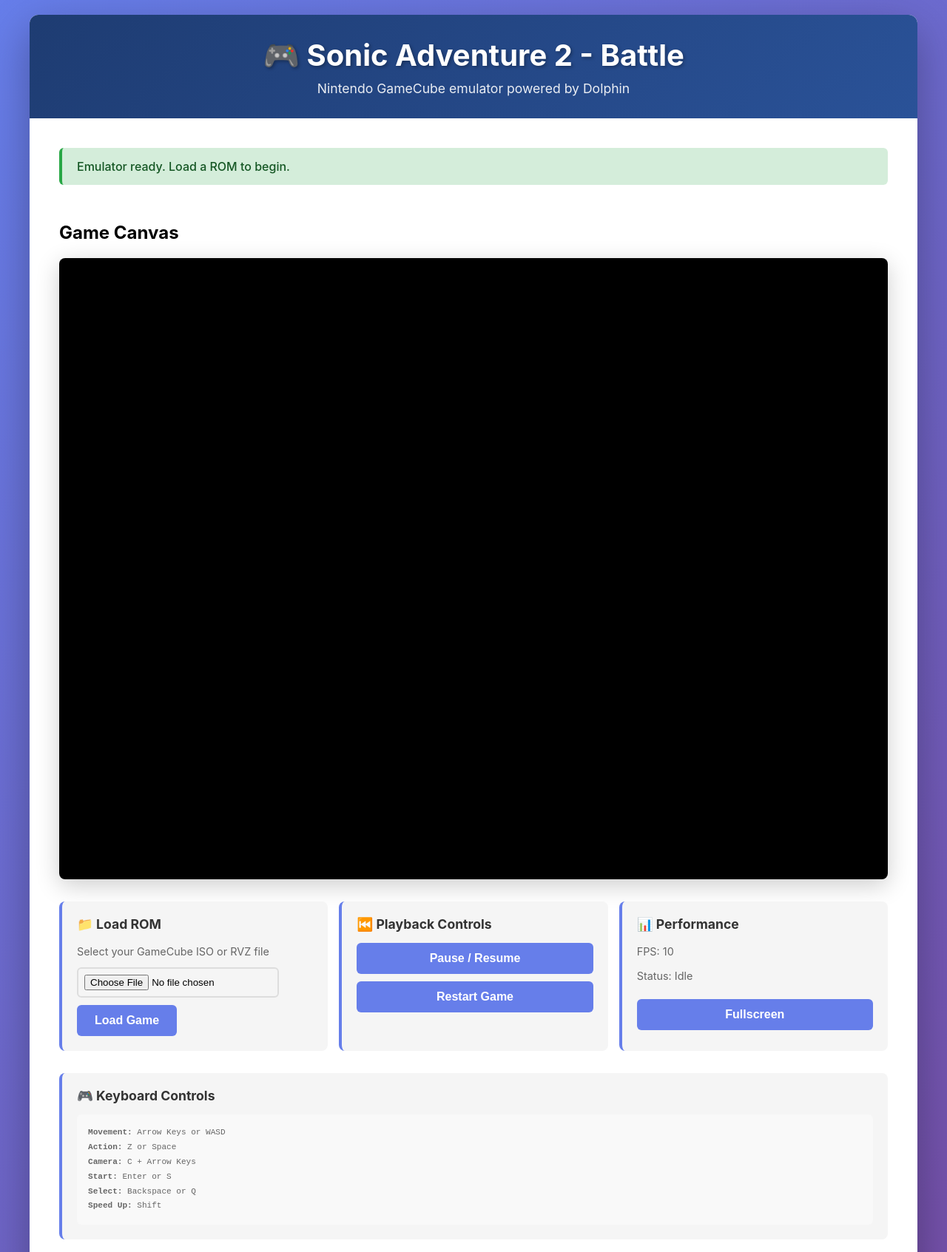
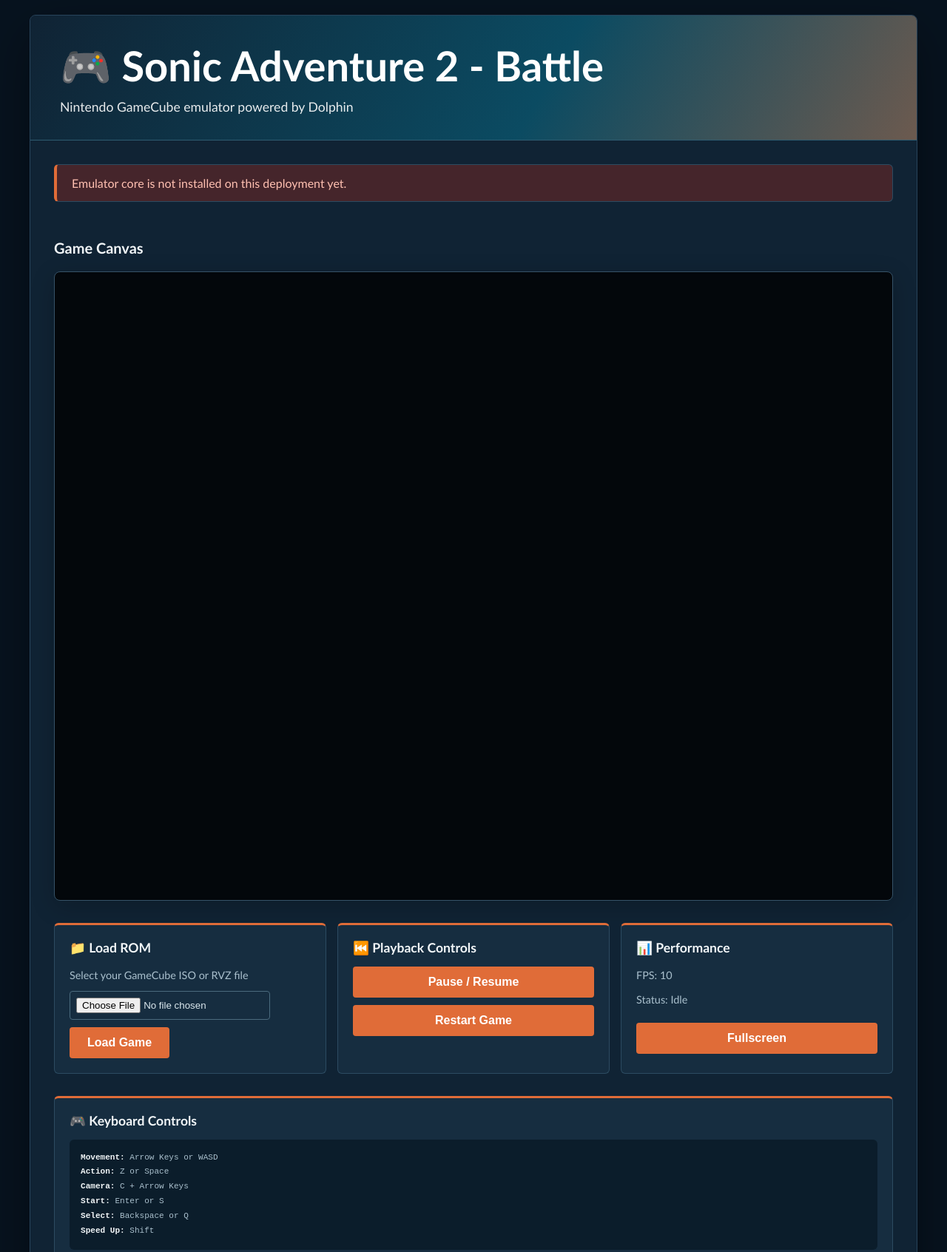
Before and after one commit to Steve-IX/Sonic-Adventure-2-Battle, a website: page web/public/index.html in a window 1280 px wide. Shown: the top 1693 px of the page at 74% size. Drawn offline with Linux system fonts and the light colour scheme.

Commit message:
Fix web player 404 and unavailable emulator state

```diff
--- a/web/public/index.html
+++ b/web/public/index.html
@@ -12,8 +12,8 @@
         }
 
         body {
-            font-family: -apple-system, BlinkMacSystemFont, 'Segoe UI', Roboto, Oxygen, Ubuntu, Cantarell, sans-serif;
-            background: linear-gradient(135deg, #667eea 0%, #764ba2 100%);
+            font-family: "Trebuchet MS", "Segoe UI", sans-serif;
+            background: #07131f;
             min-height: 100vh;
             display: flex;
             flex-direction: column;
@@ -25,23 +25,25 @@
         .container {
             width: 100%;
             max-width: 1200px;
-            background: white;
-            border-radius: 12px;
-            box-shadow: 0 20px 60px rgba(0, 0, 0, 0.3);
+            background: #102334;
+            border: 1px solid #28445b;
+            border-radius: 8px;
+            box-shadow: 0 24px 70px rgba(0, 0, 0, 0.38);
             overflow: hidden;
         }
 
         .header {
-            background: linear-gradient(135deg, #1e3c72 0%, #2a5298 100%);
+            background: linear-gradient(120deg, #102334 0%, #0b4b62 58%, #e06c38 150%);
             color: white;
-            padding: 30px;
-            text-align: center;
+            padding: 34px 40px;
+            text-align: left;
+            border-bottom: 1px solid #2e5b70;
         }
 
         .header h1 {
-            font-size: 2.5em;
+            font-size: clamp(2em, 5vw, 3.5em);
             margin-bottom: 10px;
-            text-shadow: 2px 2px 4px rgba(0, 0, 0, 0.3);
+            letter-spacing: 0;
         }
 
         .header p {
@@ -53,7 +55,7 @@
             display: flex;
             flex-direction: column;
             gap: 30px;
-            padding: 40px;
+            padding: 32px;
         }
 
         .emulator-section {
@@ -63,7 +65,8 @@
         }
 
         .canvas-wrapper {
-            background: #000;
+            background: #03070b;
+            border: 1px solid #365267;
             border-radius: 8px;
             overflow: hidden;
             aspect-ratio: 4/3;
@@ -86,31 +89,32 @@
         }
 
         .control-group {
-            background: #f5f5f5;
+            background: #162d40;
             padding: 20px;
-            border-radius: 8px;
-            border-left: 4px solid #667eea;
+            border: 1px solid #2c4b61;
+            border-radius: 6px;
+            border-top: 3px solid #e06c38;
         }
 
         .control-group h3 {
             margin-bottom: 15px;
-            color: #333;
+            color: #f2f6f8;
             font-size: 1.1em;
         }
 
         .control-group p {
             font-size: 0.9em;
-            color: #666;
+            color: #aac0cd;
             line-height: 1.6;
             margin-bottom: 10px;
         }
 
         button {
-            background: #667eea;
+            background: #e06c38;
             color: white;
             border: none;
             padding: 12px 24px;
-            border-radius: 6px;
+            border-radius: 4px;
             cursor: pointer;
             font-size: 1em;
             font-weight: 600;
@@ -118,7 +122,7 @@
         }
 
         button:hover:not(:disabled) {
-            background: #764ba2;
+            background: #f18b4f;
             transform: translateY(-2px);
             box-shadow: 0 4px 12px rgba(102, 126, 234, 0.4);
         }
@@ -130,8 +134,10 @@
 
         input[type="file"] {
             padding: 8px;
-            border: 2px solid #ddd;
-            border-radius: 6px;
+            border: 1px solid #4b6b7e;
+            border-radius: 4px;
+            color: #dce9ee;
+            max-width: 100%;
             cursor: pointer;
         }
 
@@ -184,32 +190,40 @@
         }
 
         .keyboard-layout {
-            background: #f9f9f9;
+            background: #0b1d2b;
             padding: 15px;
             border-radius: 6px;
             font-family: monospace;
             font-size: 0.85em;
-            color: #666;
+            color: #aac0cd;
             line-height: 1.8;
         }
 
         .footer {
-            background: #f5f5f5;
+            background: #0b1b29;
             padding: 20px;
             text-align: center;
-            color: #666;
+            color: #8fa8b7;
             font-size: 0.9em;
-            border-top: 1px solid #eee;
+            border-top: 1px solid #28445b;
         }
 
         .footer a {
-            color: #667eea;
+            color: #f18b4f;
             text-decoration: none;
         }
 
         .footer a:hover {
             text-decoration: underline;
         }
+
+        h2 { color: #f2f6f8; font-size: 1.25rem; }
+        strong { color: #f2f6f8; }
+        .status { background: #162d40; color: #dce9ee; border: 1px solid #2c4b61; }
+        .status.success { background: #123b3b; color: #9ce2ce; border-left-color: #4cc9a6; }
+        .status.error { background: #45252b; color: #ffc0b1; border-left-color: #e06c38; }
+        .status.info { background: #12364a; color: #a8d8eb; border-left-color: #4baed0; }
+        .status.loading { background: #45351f; color: #ffd08b; border-left-color: #e0a23d; }
 
         @media (max-width: 768px) {
             .header h1 {
@@ -315,7 +329,7 @@
         function initEmulator() {
             showStatus('Initializing Dolphin emulator...', 'loading');
 
-            // TODO: Load Dolphin WebAssembly core here
+            // The emulator core is intentionally not bundled with this repository.
             // This would typically involve:
             // 1. Loading dolphin.wasm and dolphin.js
             // 2. Initializing SharedArrayBuffer for threading
@@ -323,9 +337,8 @@
             // 4. Connecting input handlers
 
             setTimeout(() => {
-                emulatorReady = true;
-                showStatus('Emulator ready. Load a ROM to begin.', 'success');
-            }, 1500);
+                showStatus('Emulator core is not installed on this deployment yet.', 'error');
+            }, 500);
         }
 
         // Load ROM from file input
@@ -333,6 +346,11 @@
             const input = document.getElementById('rom-input');
             if (!input.files.length) {
                 showStatus('Please select a ROM file first.', 'error');
+                return;
+            }
+
+            if (!emulatorReady) {
+                showStatus('The browser emulator core is unavailable on this deployment.', 'error');
                 return;
             }
 
--- a/web/server.js
+++ b/web/server.js
@@ -14,13 +14,16 @@
 });
 
 // Serve static assets with proper CORP header
-app.use(express.static('public', {
+app.use(express.static(path.join(__dirname, 'public'), {
   setHeaders: (res, path) => {
     if (path.endsWith('.wasm') || path.endsWith('.js') || path.endsWith('.html')) {
       res.setHeader('Cross-Origin-Resource-Policy', 'same-origin');
     }
   }
 }));
+
+// Browsers request this automatically even when no custom icon is configured.
+app.get('/favicon.ico', (req, res) => res.status(204).end());
 
 // ROM streaming endpoint (supports range requests for chunked loading)
 app.get('/api/rom/:filename', (req, res) => {
```
